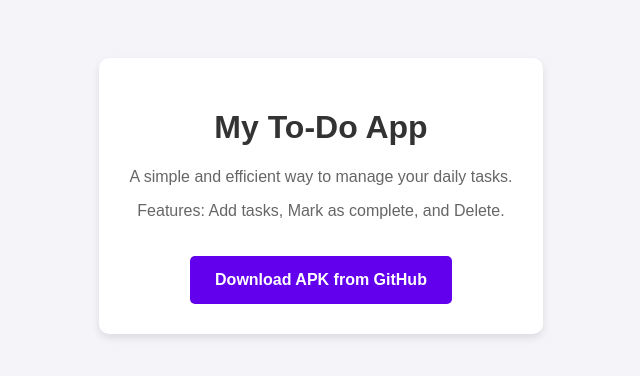
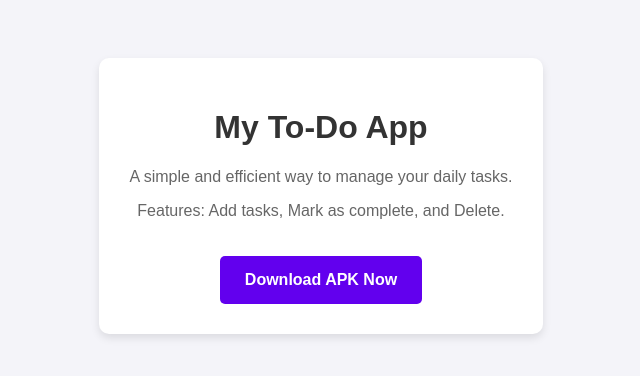
Before and after one commit to sumankrpatel/MyToDoApp, a plain HTML site: page index.html in a window 1280 px wide. Shown: the whole page, without its empty margins (319-959 px from the left). Drawn offline with Linux system fonts and the light colour scheme.

Commit message:
Host APK directly on GitHub Pages

```diff
--- a/index.html
+++ b/index.html
@@ -18,7 +18,7 @@
         <h1>My To-Do App</h1>
         <p>A simple and efficient way to manage your daily tasks.</p>
         <p>Features: Add tasks, Mark as complete, and Delete.</p>
-        <a href="https://github.com/sumankrpatel/MyToDoApp/releases" class="btn">Download APK from GitHub</a>
+        <a href="./todo-app.apk" class="btn">Download APK Now</a>
     </div>
 </body>
 </html>
```
Also changed, not shown: 1 other file.
